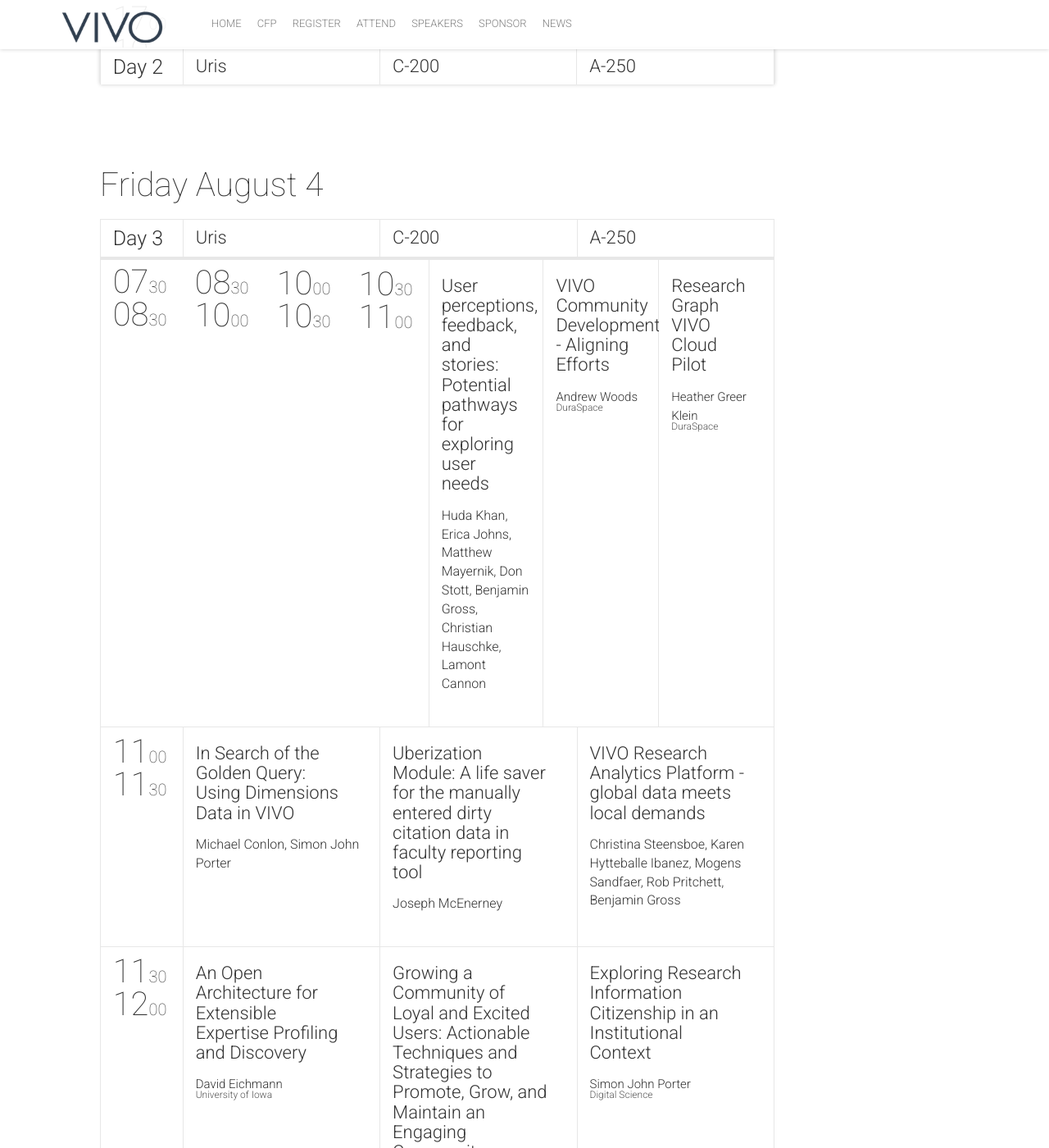
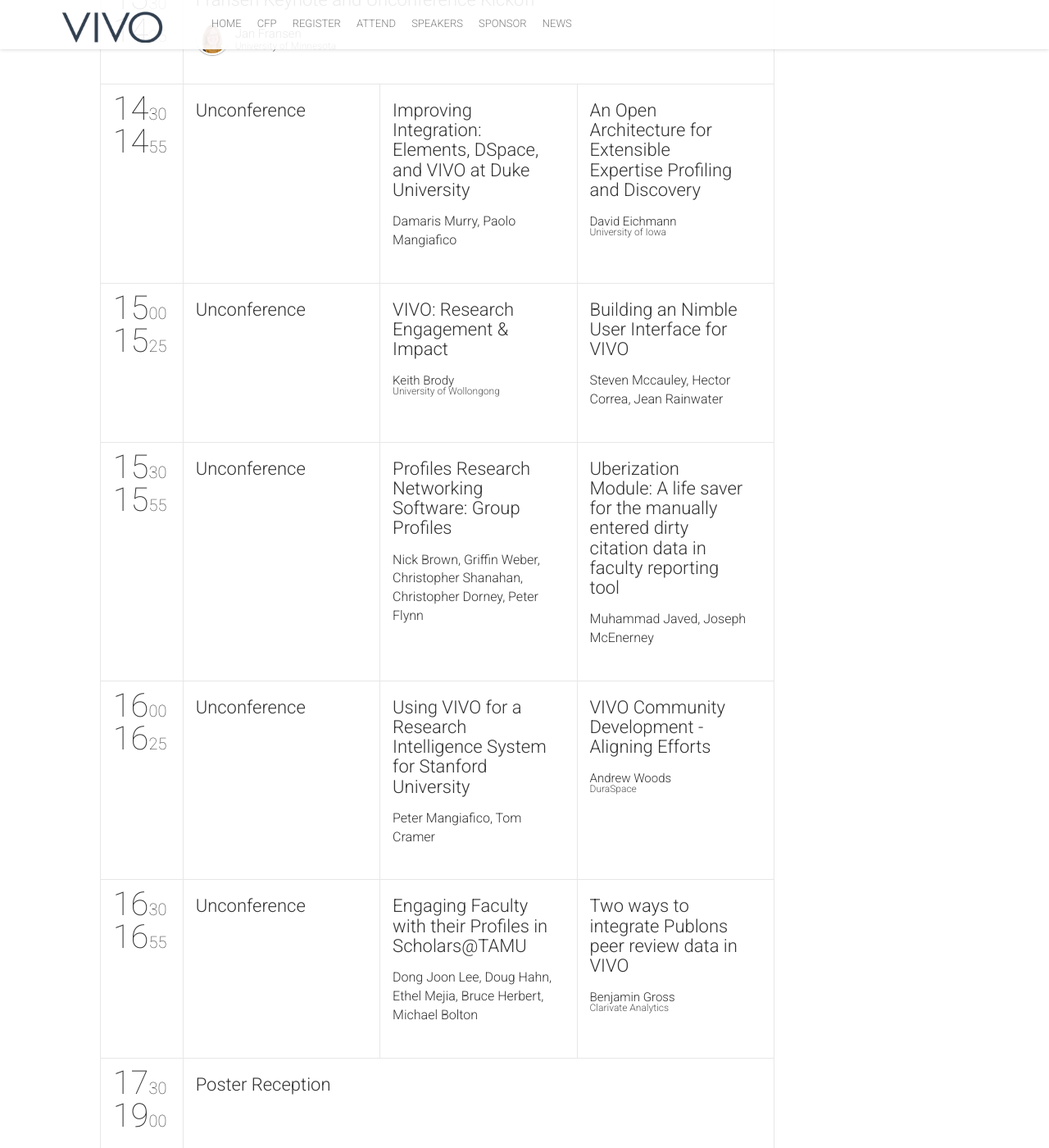
Before and after one commit to vivoconference/vivo2020, a Jekyll site: the page built from schedule.html, in a window 1280 px wide and 1400 px high, scrolled down 2791 px. Shown: the whole window at 82% size. Built offline with Jekyll 4.4.1, drawn with Linux system fonts in a browser that asks for light colours; nearby versions of some CDN libraries; comment, search, counter and statistics services are not loaded; some of the changed text lies outside the part shown.

Commit message:
Draft program

```diff
--- a/_config.yml
+++ b/_config.yml
@@ -49,7 +49,7 @@
  - {permalink: "/news/late-breaking", text: "CFP"}
  - {permalink: "https://www.eventbrite.com/e/vivo-2018-conference-registration-42276312589", text: "Register"}
  - {permalink: "/attend/", text: "Attend"}
-# - {permalink: "/schedule/", text: "Program"}
+# - {permalink: "/program/", text: "Program"}
  - {permalink: "/speakers/", text: "Speakers"}
 # - {permalink: "/logistics/", text: "Attending"}
  - {permalink: "/news/sponsorship", text: "Sponsor"}
--- a/_data/schedule.yml
+++ b/_data/schedule.yml
@@ -1,179 +1,158 @@
 -
-  date: "2017-08-02"
-  dateReadable: "Wednesday August 2"
+  date: "2018-06-06"
+  dateReadable: "Wednesday June 6"
   tracks:
-    - {title: "Uris", color: "#90be4e"}
-    - {title: "C-200", color: "#03a9f4"}
-    - {title: "A-250", color: "#e91e63"}
+    - {title: "Meeting Room 1", color: "#03a9f4"}
+    - {title: "Meeting Room 2", color: "#e91e63"}
   timeslots:
     - {
-    	startTime: "07:30",
+    	startTime: "07:00",
     	endTime: "08:30",
     	sessionIds: [901]
     }
     - {
     	startTime: "08:30",
-    	endTime: "12:00",
-    	sessionIds: [0,701,702]
+    	endTime: "11:30",
+    	sessionIds: [118,128]
     }
     - {
-        startTime: "12:00",
-        endTime: "13:30",
+        startTime: "11:30",
+        endTime: "13:00",
         sessionIds: [903]
     }
     - {
-    	startTime: "13:30",
-    	endTime: "17:00",
-    	sessionIds: [703,704,705]
+    	startTime: "13:00",
+    	endTime: "16:00",
+    	sessionIds: [132,127]
     }
     - {
-    	startTime: "17:30",
-    	endTime: "18:30",
+    	startTime: "17:00",
+    	endTime: "19:00",
     	sessionIds: [905]
     }
 -
-  date: "2017-08-03"
-  dateReadable: "Thursday August 3"
+  date: "2018-06-07"
+  dateReadable: "Thursday June 7"
   tracks:
-    - {title: "Uris", color: "#90be4e"}
-    - {title: "C-200", color: "#03a9f4"}
-    - {title: "A-250", color: "#e91e63"}
+    - {title: "Ballroom", color: "#90be4e"}
+    - {title: "Meeting Room 1", color: "#03a9f4"}
+    - {title: "Meeting Room 2", color: "#e91e63"}
   timeslots:
     - {
-    	startTime: "07:30",
+    	startTime: "07:00",
     	endTime: "08:30",
     	sessionIds: [901]
     }
     - {
     	startTime: "08:30",
-    	endTime: "10:00",
+    	endTime: "09:30",
     	sessionIds: [801]
     }
     - {
-    	startTime: "10:00",
-    	endTime: "10:30",
-    	sessionIds: [902]
+    	startTime: "9:30",
+    	endTime: "09:55",
+    	sessionIds: [0,130,129]
+    }
+    - {
+        startTime: "10:00",
+        endTime: "10:25",
+    	sessionIds: [0,131,112]
     }
     - {
         startTime: "10:30",
-        endTime: "11:00",
-        sessionIds: [101,102,103]
+        endTime: "10:55",
+    	sessionIds: [0,101,107]
     }
     - {
         startTime: "11:00",
-        endTime: "11:30",
-        sessionIds: [104,105,106]
-    }
-    - {
-        startTime: "11:30",
         endTime: "12:00",
-        sessionIds: [107,108,109]
+    	sessionIds: [109]
     }
     - {
     	startTime: "12:00",
     	endTime: "13:30",
-    	sessionIds: [904]
+    	sessionIds: [903]
     }
     - {
     	startTime: "13:30",
-    	endTime: "14:15",
-    	sessionIds: [803]
+    	endTime: "14:25",
+    	sessionIds: [802]
     }
     - {
-    	startTime: "14:15",
-    	endTime: "15:00",
-    	sessionIds: [805]
+    	startTime: "14:30",
+    	endTime: "14:55",
+    	sessionIds: [300,102,125]
     }
     - {
     	startTime: "15:00",
-    	endTime: "15:30",
-    	sessionIds: [902]
+    	endTime: "15:25",
+    	sessionIds: [300,106,114]
     }
     - {
     	startTime: "15:30",
-    	endTime: "16:00",
-    	sessionIds: [110,111,112]
+    	endTime: "15:55",
+    	sessionIds: [300,110,115]
     }
     - {
     	startTime: "16:00",
-    	endTime: "16:30",
-    	sessionIds: [113,114,120]
+    	endTime: "16:25",
+    	sessionIds: [300,117,123]
     }
     - {
     	startTime: "16:30",
-    	endTime: "17:00",
-    	sessionIds: [116,117,118]
+    	endTime: "16:55",
+    	sessionIds: [300,111,108]
     }
     - {
-    	startTime: "17:00",
+    	startTime: "17:30",
     	endTime: "19:00",
     	sessionIds: [906]
     }
 -
-  date: "2017-08-04"
-  dateReadable: "Friday August 4"
+  date: "2018-06-08"
+  dateReadable: "Friday June 8"
   tracks:
-    - {title: "Uris", color: "#90be4e"}
-    - {title: "C-200", color: "#03a9f4"}
-    - {title: "A-250", color: "#e91e63"}
+    - {title: "Meeting Room 1", color: "#03a9f4"}
+    - {title: "Meeting Room 2", color: "#e91e63"}
+    - {title: "Ballroom", color: "#90be4e"}
   timeslots:
     - {
-    	startTime: "07:30",
+    	startTime: "07:00",
     	endTime: "08:30",
     	sessionIds: [901]
     }
     - {
     	startTime: "08:30",
-    	endTime: "10:00",
-    	sessionIds: [802]
+    	endTime: "09:30",
+    	sessionIds: [803]
     }
     - {
-    	startTime: "10:00",
-    	endTime: "10:30",
-    	sessionIds: [902]
+    	startTime: "9:30",
+    	endTime: "09:55",
+    	sessionIds: [300,124,120]
+    }
+    - {
+        startTime: "10:00",
+        endTime: "10:25",
+    	sessionIds: [300,126,105]
     }
     - {
         startTime: "10:30",
-        endTime: "11:00",
-        sessionIds: [119,123,121]
+        endTime: "10:55",
+    	sessionIds: [300,134,116]
     }
     - {
         startTime: "11:00",
-        endTime: "11:30",
-        sessionIds: [122,115,124]
+        endTime: "11:25",
+    	sessionIds: [119]
     }
     - {
         startTime: "11:30",
-        endTime: "12:00",
-        sessionIds: [125,126,127]
+        endTime: "11:55",
+    	sessionIds: [907]
     }
     - {
     	startTime: "12:00",
     	endTime: "13:30",
-    	sessionIds: [904]
+    	sessionIds: [903]
     }
-    - {
-    	startTime: "13:30",
-    	endTime: "14:15",
-    	sessionIds: [804]
-    }
-    - {
-    	startTime: "14:15",
-    	endTime: "15:00",
-    	sessionIds: [806]
-    }
-    - {
-    	startTime: "15:00",
-    	endTime: "15:30",
-    	sessionIds: [902]
-    }
-    - {
-    	startTime: "15:30",
-    	endTime: "16:15",
-    	sessionIds: [807]
-    }
-    - {
-    	startTime: "16:15",
-    	endTime: "17:00",
-    	sessionIds: [128]
-    }
--- a/_data/sessions.yml
+++ b/_data/sessions.yml
@@ -23,7 +23,7 @@
   description: "In 2016, the Scholars@Cornell project was initiated aiming to advance the visibility and accessibility of Cornell scholarship and to preserve them for future generations. However, in data life cycle, data preservation and providing access to the recorded data is not the final stage. Data stored in a database is merely a record and can be of use only if human experience and insight is applied to it, data analysis is performed and data is transformed into a knowledge. The faculty and publication data is capable of revealing much more about patterns and dynamics of scholarship and the institution. Such data can support universities in their systems for managing faculty information, scholar's websites, faculty reporting and strategic decisions in general. We explore the scholarship data from the lens of a scholar, academic unit and an institutions. Unlike systems that provide web pages of researcher profiles using lists and directory-style metaphors, our work explores the power of graph analytics and infographics for navigating a rich semantic graph of scholarly data.
 We believe that the scholarship data, accessible in RDF format through VIVO webpages, is not easy to reuse, specifically by the software developers who have limited knowledge of semantic technologies and the VIVO data model. In Scholars@Cornell, the scholarship data is open for reuse in different ways. The data can be accessed via Data Distribution API in RDF or in JSON format. The infographics built using D3 javascript libraries can be embedded on different institutional websites. Additionally, new web applications can be developed that use scholarship knowledge graph, showcasing research areas and expertise. In this presentation, I will present an overview of the project, lessons learnt and will emphasis on data reuse and data analysis. I will discuss about our journey, how we moved from counting list items to connected graph, from data list views to data analysis and from data in peace to data in use."
   subtype: presentation
-  speakers: ["MuhamedJaved","JimBlake","TimWorrall"]
+  speakers: ["MuhammadJaved","JimBlake","TimWorrall"]
 -
   id: 106
   title: "VIVO: Research Engagement & Impact"
@@ -50,7 +50,7 @@
 SOPUS begins with an upgrade to the existing VIVO-ORCID integration toolkit. This upgraded toolkit is de-coupled from the VIVO application and joined with its own persistence layer to store long-lasting authorization tokens and transaction histories. The result is then wrapped in two activation layers, so it can be used as either an interactive web service or a command-line application.
 In this session, we will demonstrate the interactive authorization process (SOPUS-WS) and the batch update process (SOPUS-CL). We will discuss the user experience, the software components, and the data elements. We will show how these processes are integrated with VIVO, and discuss how other sites can add these processes to their own VIVO installations."
   subtype: presentation
-  speakers: ["JimBlake","MuhammedJaved"]
+  speakers: ["JimBlake","MuhammadJaved"]
 -
   id: 108
   title: "Two ways to integrate Publons peer review data in VIVO"
@@ -180,7 +180,7 @@
   title: "In Search of the Golden Query: Using Dimensions Data in VIVO"
   description: "Gathering data for a VIVO implementation is known to be a chore -- publications, grants, and datasets can be difficult to identify and disambiguate. For VIVO sites, the “golden query” is easily stated: “Find all the works of my institution for time period x.” If sites were able to execute the golden query, they could get all the works of their people on a timely basis. Combining these works with local data such as positions, courses taught, photos, overviews, and contact information would lead to a fully populated VIVO with minimal effort. For years, VIVO sites have been harvesting data from a wide variety of sources in search of the golden query. Dimensions is a new licensed product of Digital Science, that organizes and presents information on scholarly works. Dimensions contains information on people, publications, grants, clinical trials, and data sets. Dimensions has an API that can be used to gather and return data using the Dimensions Search Language (DSL). Using DSL, queries can be written to find the works of scholars at institutions in specified time periods. In this poster, we demonstrate the use of DSL queries from Python which are then transformed to VIVO RDF. The software can be found at https://github.com/mconlon17/vivo-dimensions Has the golden query been found? Stop by our poster to find out."
   subtype: poster
-  speakers: ["MichaelConlon","SimonJohnPorter"]
+  speakers: ["MichaelConlon","SimonPorter"]
 -
   id: 123
   title: "VIVO Community Development - Aligning Efforts"
@@ -230,7 +230,7 @@
 How do we turn this situation around? How do we increase the awareness of the data stewards of HR, Finance, and Student Systems that they are research information stewards too? Within an institutional context, how can we define what it is to be a research information citizen?
 Building on a similar exercise held at Pidapalooza earlier this year, participants at this workshop will aim to identify what the shared understanding and norms surrounding how we handle and communicate the research information within an institution should be. In doing so, it is hoped that we can take the first step towards baking research profiling into the reasons that institutions collect information in the first place."
   subtype: workshop
-  speakers: ["SimonJohnPorter"]
+  speakers: ["SimonPorter"]
 -
   id: 128
   title: "Hands on with the Dimensions API"
@@ -245,7 +245,7 @@
 Researchers intending on using the Dimensions API as part of their research
 Institutions using or considering a Dimensions subscription"
   subtype: workshop
-  speakers: ["SimonJohnPorter"]
+  speakers: ["SimonPorter"]
 -
   id: 129
   title: "Research Networking Data as Metrics: The Choice of Controls Matters"
@@ -320,9 +320,52 @@
   subtype: poster
   speakers: ["EskoBrummel","JohnBehart"]
 -
-#  id: 801
-#  title: "Keynote #1"
-#  description: "TBD"
-#  subtype: keynote
-#  place: "Uris"
-#  speakers: ["GriffinWeber"]
+  id: 300
+  title: "Unconference"
+  description: ""
+  subtype: unconference
+  speakers: [""]
+-
+  id: 801
+  title: "Opening Session and Weber Keynote"
+  description: ""
+  subtype: keynote
+  speakers: ["GriffinWeber"]
+-
+  id: 802
+  title: "Fransen Keynote and Unconference Kickoff"
+  description: ""
+  subtype: keynote
+  speakers: ["JanFransen"]
+-
+  id: 803
+  title: "Kibbe Keynote and Unconference Kickoff"
+  description: ""
+  subtype: keynote
+  speakers: ["WarrenKibbe"]
+-
+  id: 901
+  title: "Breakfast"
+  place: "JB Duke Marketplace"
+  service: true
+  description: ""
+-
+  id: 903
+  title: "Lunch"
+  place: "JB Duke Marketplace"
+  service: true
+-
+  id: 905
+  title: "Welcome Reception"
+  place: ""
+  service: true
+-
+  id: 906
+  title: "Poster Reception"
+  place: ""
+  description: ""
+-
+  id: 907
+  title: "Closing Session"
+  place: ""
+  description: ""
--- a/_data/speakers.yml
+++ b/_data/speakers.yml
@@ -103,8 +103,8 @@
   surname: "Behart"
   company: "Duke University"
 -
-  id: "MuhamedJaved"
-  name: "Muhamed"
+  id: "MuhammadJaved"
+  name: "Muhammad"
   surname: "Javed"
   company: "Cornell University"
 -
@@ -323,8 +323,8 @@
   surname: "Conlon"
   company: "VIVO Project"
 -
-  id: "SimonJohnPorter"
-  name: "Simon John"
+  id: "SimonPorter"
+  name: "Simon"
   surname: "Porter"
   company: "Digital Science"
 -
--- a/schedule.html
+++ b/schedule.html
@@ -1,7 +1,7 @@
 ---
 layout: default
-title: Event schedule
-permalink: /schedule/
+title: VIVO 2018 Program (draft)
+permalink: /program/
 image: schedule.jpg
 ---
 
```
